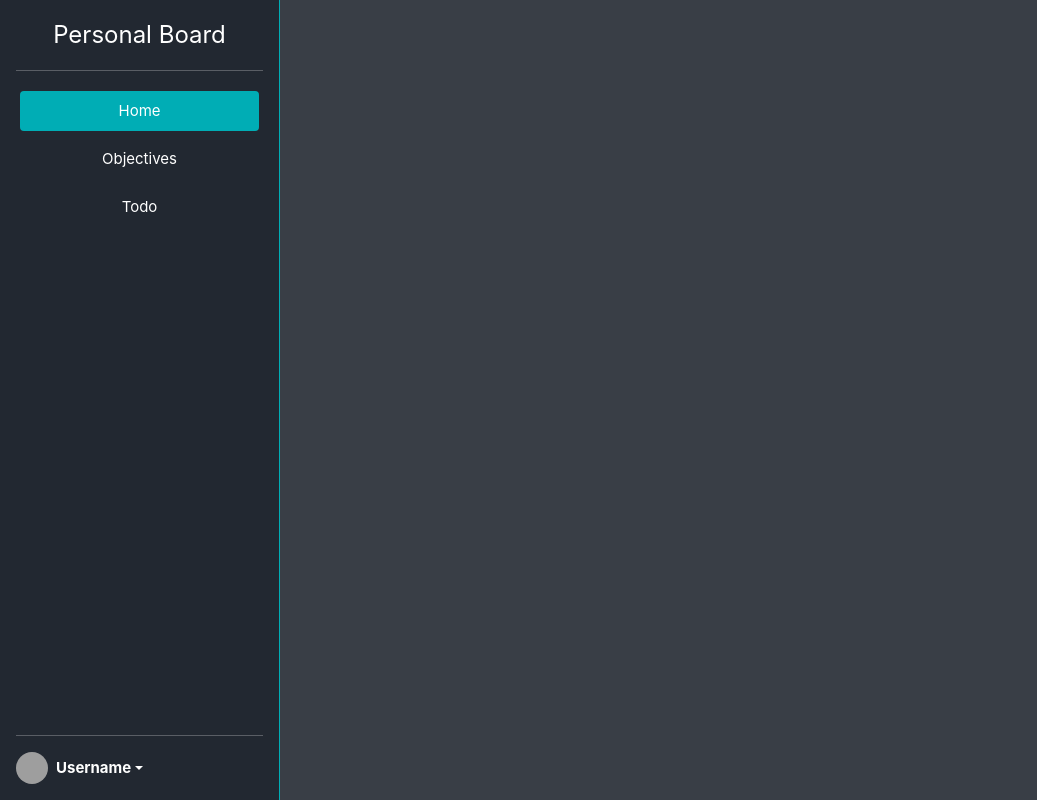
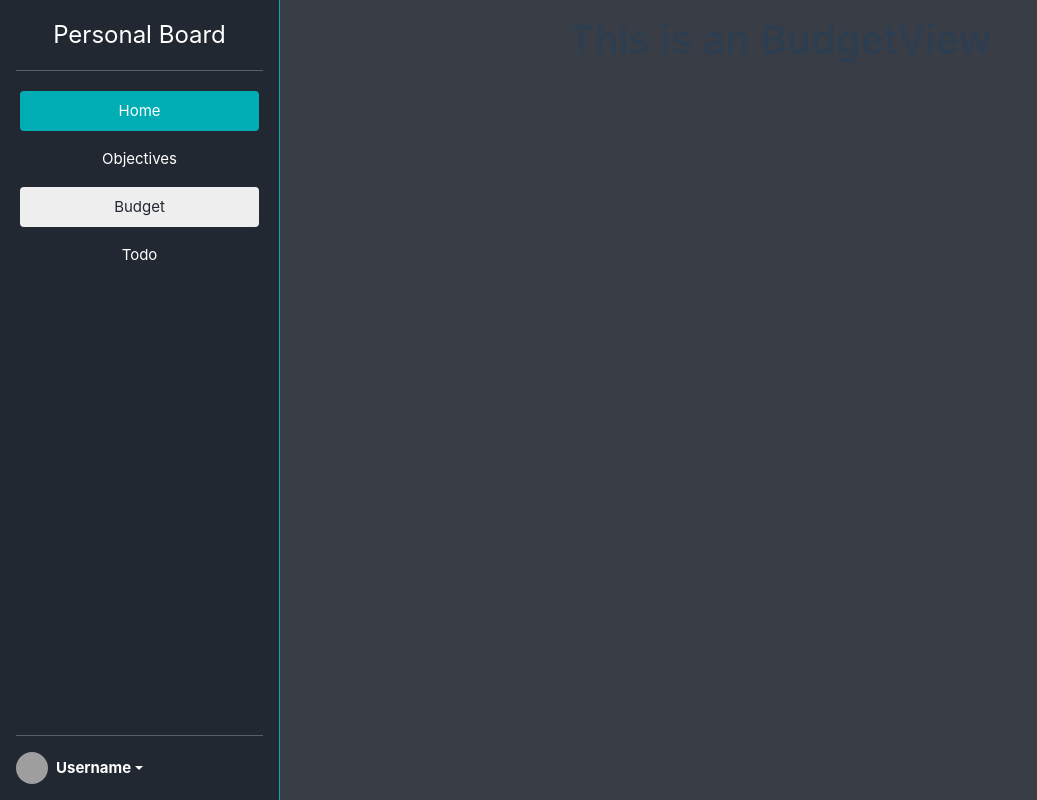
Before and after one commit to strackzdesign/personalboard, a Vue app: page /budget in a window 1280 px wide. Shown: the whole page, without its empty margins (0-1037 px from the left). Built offline with nearby package versions, Linux system fonts and the light colour scheme; grey boxes are pictures that could not be loaded.

Commit message:
Budget Feature - basic implementation

```diff
--- a/index.html
+++ b/index.html
@@ -4,7 +4,7 @@
     <meta charset="UTF-8" />
     <link rel="icon" href="/favicon.ico" />
     <meta name="viewport" content="width=device-width, initial-scale=1.0" />
-    <title>Objective Board</title>
+    <title>Personal Board</title>
     <link href="https://cdn.jsdelivr.net/npm/bootstrap@5.1.3/dist/css/bootstrap.min.css" rel="stylesheet" integrity="sha384-1BmE4kWBq78iYhFldvKuhfTAU6auU8tT94WrHftjDbrCEXSU1oBoqyl2QvZ6jIW3" crossorigin="anonymous">
   </head>
   <body>
--- a/src/components/NavbarComponent.vue
+++ b/src/components/NavbarComponent.vue
@@ -22,6 +22,12 @@ export default {
             <router-link class="nav-link text-white text-decoration-none" to="/objectives">
                 <!-- <svg class="bi me-2" width="16" height="16"><use xlink:href="#table"></use></svg> -->
                 Objectives
+            </router-link>
+        </li>
+        <li class="nav-item p-1">
+            <router-link class="nav-link text-white text-decoration-none" to="/budget">
+                <!-- <svg class="bi me-2" width="16" height="16"><use xlink:href="#table"></use></svg> -->
+                Budget
             </router-link>
         </li>
         <li class="nav-item p-1">
--- a/src/router/index.ts
+++ b/src/router/index.ts
@@ -3,6 +3,7 @@ import VueRouter from 'vue-router';
 import HomeView from '../views/HomeView.vue';
 import TodoView from '../views/TodoView.vue';
 import ObjectiveView from '../views/ObjectiveView.vue';
+import BudgetView from '../views/BudgetView.vue';
 
 Vue.use(VueRouter)
 
@@ -31,6 +32,11 @@ const router = new VueRouter({
       path: '/objectives',
       name: 'Objectives',
       component: ObjectiveView
+    },
+    {
+      path: '/budget',
+      name: 'Budget',
+      component: BudgetView
     }
     // {
     //   path: '/todo',
--- /dev/null
+++ b/src/views/BudgetView.vue
@@ -0,0 +1,15 @@
+<script lang="ts">
+export default {
+
+}
+</script>
+
+<template>
+  <div id="BudgetView" class="text-center">
+    <h1>This is an BudgetView</h1>
+  </div>
+</template>
+
+<style>
+
+</style>
```
